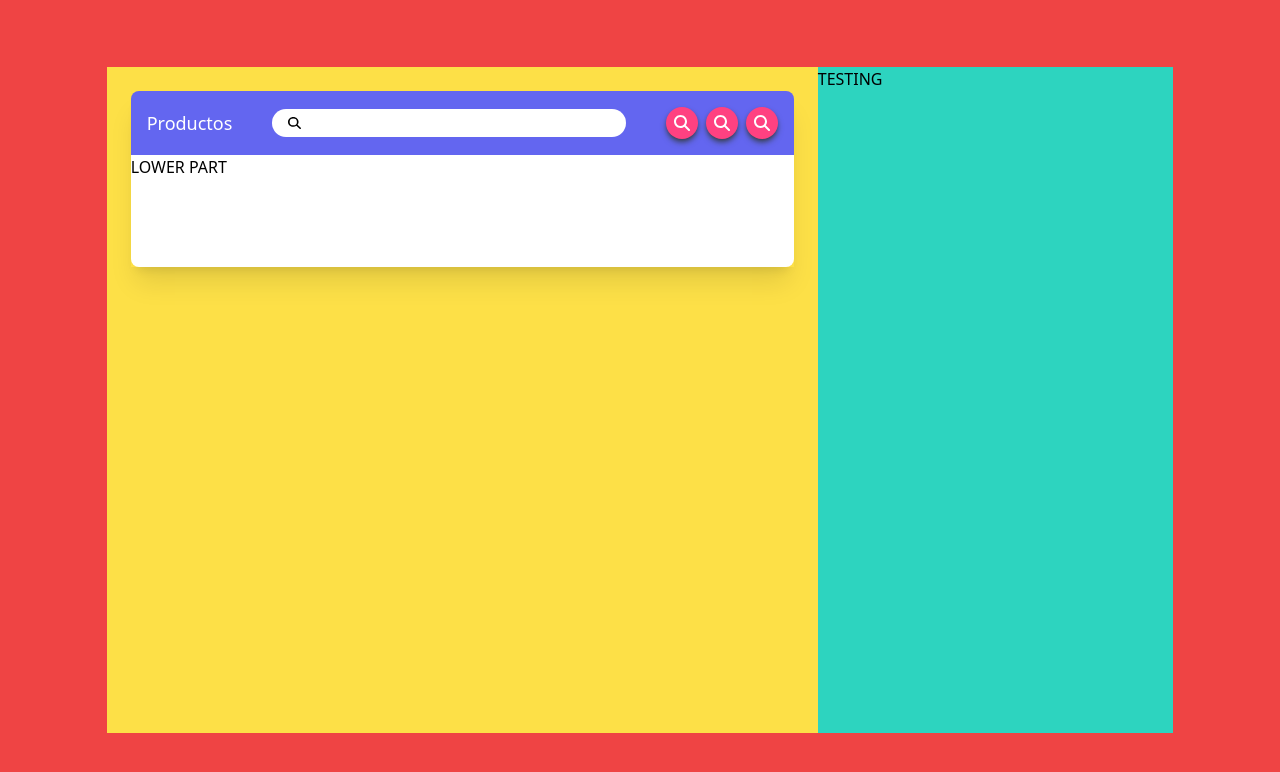
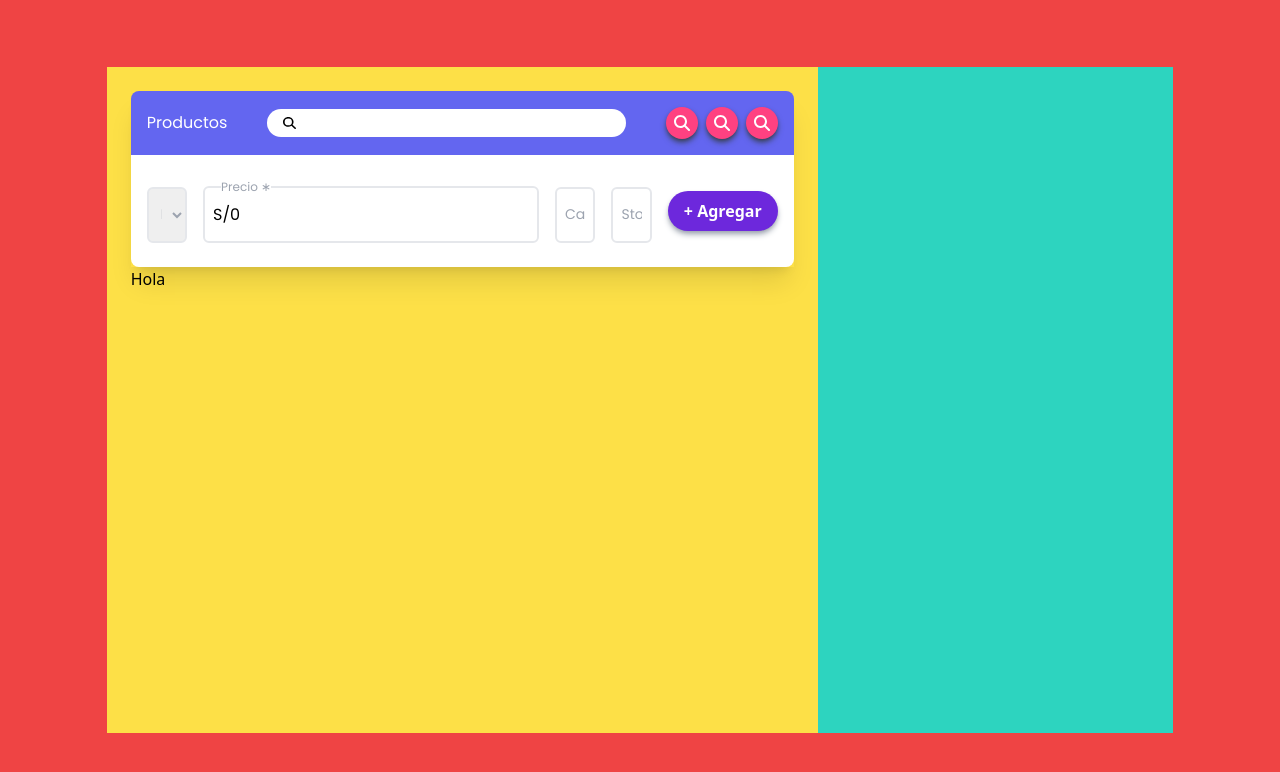
Before and after one commit to daneus/angular-testing, an Angular app: page / in a window 1280 px wide. Shown: the top 772 px of the page. Built offline with nearby package versions, Linux system fonts and the light colour scheme.

Commit message:
Finished search bar component and added table component

```diff
--- a/src/app/app.component.html
+++ b/src/app/app.component.html
@@ -1,8 +1,9 @@
 <div class="bg-red-500 h-screen w-screen flex justify-center items-center">
   <main class="flex flex-row h-5/6 w-5/6">
-    <div class="h-full w-2/3 bg-yellow-300 p-6 flex">
+    <div class="h-full w-2/3 bg-yellow-300 p-6 flex flex-col">
       <app-barra-busqueda class="w-full h-44"></app-barra-busqueda>
+      <app-tabla-items></app-tabla-items>
     </div>
-    <div class="h-full flex-1 bg-teal-400">TESTING</div>
+    <div class="h-full flex-1 bg-teal-400"></div>
   </main>
 </div>
--- a/src/app/app.module.ts
+++ b/src/app/app.module.ts
@@ -3,9 +3,10 @@ import { BrowserModule } from '@angular/platform-browser';
 
 import { AppComponent } from './app.component';
 import { BarraBusquedaComponent } from './componentes/barra-busqueda/barra-busqueda.component';
+import { TablaItemsComponent } from './componentes/tabla-items/tabla-items.component';
 
 @NgModule({
-  declarations: [AppComponent, BarraBusquedaComponent],
+  declarations: [AppComponent, BarraBusquedaComponent, TablaItemsComponent],
   imports: [BrowserModule],
   providers: [],
   bootstrap: [AppComponent],
--- a/src/app/componentes/barra-busqueda/barra-busqueda.component.html
+++ b/src/app/componentes/barra-busqueda/barra-busqueda.component.html
@@ -1,6 +1,8 @@
 <div class="w-full h-44 shadow-xl flex flex-col">
   <div class="bg-azul h-16 rounded-t-lg flex justify-between p-4 gap-10">
-    <div class="self-center font-medium text-lg text-white">Productos</div>
+    <div class="self-center font-normal text-base text-white font-poppins">
+      Productos
+    </div>
     <div class="self-center flex flex-grow">
       <div class="text-gray-500 self-center py-2 bg-white px-4 rounded-l-full">
         <img
@@ -50,5 +52,34 @@
       </div>
     </div>
   </div>
-  <div class="bg-white flex-1 rounded-b-lg">LOWER PART</div>
+  <div
+    class="bg-white flex-1 rounded-b-lg flex p-4 justify-center items-center gap-4"
+  >
+    <select
+      class="container border-2 p-2 border-gray-200 rounded-md text-gray-400 text-sm font-poppins h-14 -mb-2"
+    >
+      <option value="presentacion" hidden>Presentación</option>
+    </select>
+    <fieldset
+      class="container border-2 border-gray-200 text-gray-400 text-xs font-poppins rounded-md p-2 h-16"
+    >
+      <legend class="ml-2">Precio ∗</legend>
+      <input class="text-black text-base" type="text" value="S/0" />
+    </fieldset>
+    <input
+      class="container text-sm font-poppins text-gray-400 border-2 border-gray-200 h-14 -mb-2 rounded-md p-2"
+      type="text"
+      value="Cantidad ∗"
+    />
+    <input
+      class="container text-sm font-poppins text-gray-400 border-2 border-gray-200 h-14 -mb-2 rounded-md p-2"
+      type="text"
+      value="Stock"
+    />
+    <button
+      class="container bg-morado p-2 px-4 text-white font-semibold w-fit whitespace-nowrap rounded-full shadow-md shadow-gray-400"
+    >
+      + Agregar
+    </button>
+  </div>
 </div>
--- /dev/null
+++ b/src/app/componentes/tabla-items/tabla-items.component.html
@@ -0,0 +1 @@
+<h1>Hola</h1>
--- a/src/index.html
+++ b/src/index.html
@@ -6,6 +6,12 @@
     <base href="/" />
     <meta name="viewport" content="width=device-width, initial-scale=1" />
     <link rel="icon" type="image/x-icon" href="favicon.ico" />
+    <link rel="preconnect" href="https://fonts.googleapis.com" />
+    <link rel="preconnect" href="https://fonts.gstatic.com" crossorigin />
+    <link
+      href="https://fonts.googleapis.com/css2?family=Poppins:wght@200;300;400;500;600;700&display=swap"
+      rel="stylesheet"
+    />
   </head>
   <body>
     <app-root></app-root>
--- a/tailwind.config.js
+++ b/tailwind.config.js
@@ -1,4 +1,6 @@
 /** @type {import('tailwindcss').Config} */
+
+const defaultTheme = require("tailwindcss/defaultTheme");
 module.exports = {
   content: ["./src/**/*.{html,ts}"],
   theme: {
@@ -16,6 +18,9 @@ module.exports = {
         rojoBG: "#FFECEC",
         morado: "#6D28DC",
       },
+      fontFamily: {
+        poppins: ["'Poppins'", ...defaultTheme.fontFamily.sans],
+      },
     },
   },
   plugins: [],
```
Also changed, not shown: src/app/componentes/tabla-items/tabla-items.component.ts (added, +10 -0 lines), src/app/componentes/tabla-items/tabla-items.component.css (added), 1 other file (tests, documents, lock files or other folders).
